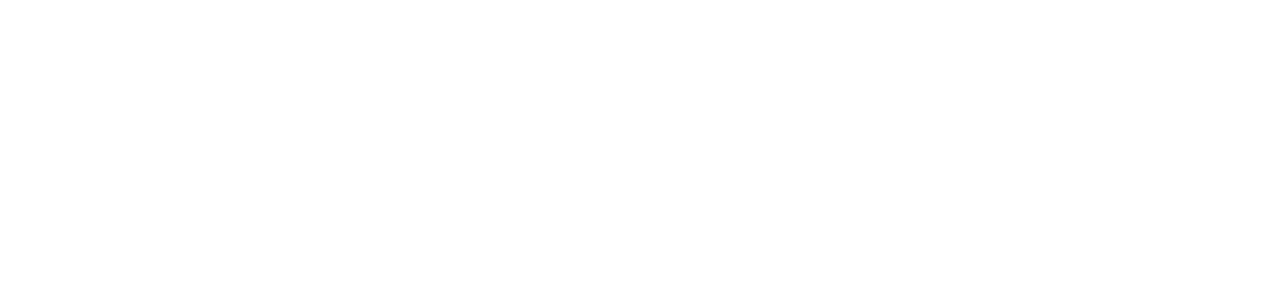
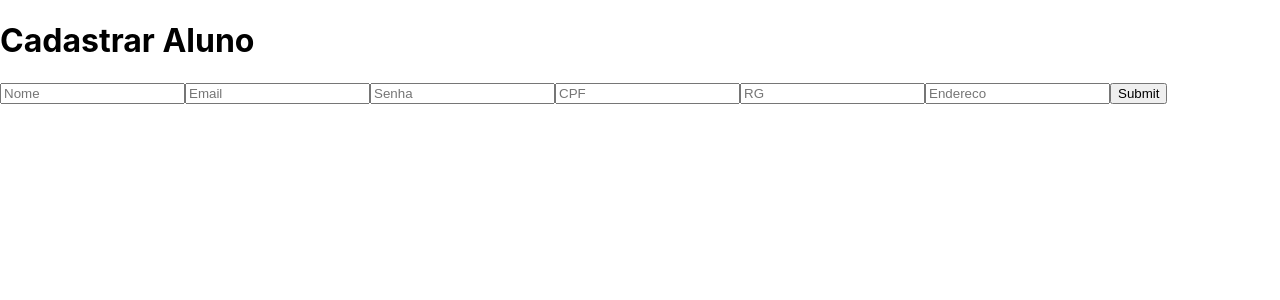
Before and after one commit to pedromos16/Sistema_de_Moeda_Estudantil_PUC_Minas, a React (Create React App) app in the folder Código/frontend/: page /cadastro/aluno in a window 1280 px wide. Before the commit this address had no page. Shown: the top 300 px of the page. Built offline with nearby package versions, Linux system fonts and the light colour scheme.

Commit message:
cadastrar aluno e empresa

```diff
--- a/Código/frontend/src/pages/Aluno/aluno.js
+++ b/Código/frontend/src/pages/Aluno/aluno.js
@@ -9,7 +9,7 @@
 
   useEffect(() => {
     api.get(`/aluno/mostrar/id/${id}`).then((res) => setAluno(res.data));
-  });
+  }, [id]);
 
   return (
     <>
--- /dev/null
+++ b/Código/frontend/src/pages/CadastrarAluno/cadastrarAluno.js
@@ -0,0 +1,83 @@
+import React from "react";
+import api from "../../api/service";
+
+export default function CadastrarAluno() {
+  const [formData, setFormData] = React.useState({
+    nome: "",
+    email: "",
+    senha: "",
+    cpf: "",
+    rg: "",
+    endereco: "",
+    saldo: 0,
+  });
+
+  function handleChange(event) {
+    const { name, value, type, checked } = event.target;
+    setFormData((prevFormData) => {
+      return {
+        ...prevFormData,
+        [name]: type === "checkbox" ? checked : value,
+      };
+    });
+  }
+
+  function handleSubmit(event) {
+    event.preventDefault();
+    api
+      .post("/aluno/cadastrar", formData)
+      .then((res) => (window.location.href = `/aluno/${res.data.id}`));
+    console.log(formData);
+  }
+
+  return (
+    <>
+      <h1>Cadastrar Aluno</h1>
+      <form onSubmit={handleSubmit}>
+        <input
+          type="text"
+          placeholder="Nome"
+          onChange={handleChange}
+          name="nome"
+          value={formData.nome}
+        />
+        <input
+          type="email"
+          placeholder="Email"
+          onChange={handleChange}
+          name="email"
+          value={formData.email}
+        />
+        <input
+          type="password"
+          placeholder="Senha"
+          onChange={handleChange}
+          name="senha"
+          value={formData.senha}
+        />
+        <input
+          type="text"
+          placeholder="CPF"
+          onChange={handleChange}
+          name="cpf"
+          value={formData.cpf}
+        />
+        <input
+          type="text"
+          placeholder="RG"
+          onChange={handleChange}
+          name="rg"
+          value={formData.rg}
+        />
+        <input
+          type="text"
+          placeholder="Endereco"
+          onChange={handleChange}
+          name="endereco"
+          value={formData.endereco}
+        />
+        <button>Submit</button>
+      </form>
+    </>
+  );
+}
--- /dev/null
+++ b/Código/frontend/src/pages/CadastrarEmpresa/cadastrarEmpresa.js
@@ -0,0 +1,43 @@
+import React from "react";
+import api from "../../api/service";
+
+export default function CadastrarEmpresa() {
+  const [formData, setFormData] = React.useState({
+    cnpj: "",
+    saldo: 0,
+  });
+
+  function handleChange(event) {
+    const { name, value, type, checked } = event.target;
+    setFormData((prevFormData) => {
+      return {
+        ...prevFormData,
+        [name]: type === "checkbox" ? checked : value,
+      };
+    });
+  }
+
+  function handleSubmit(event) {
+    event.preventDefault();
+    api
+      .post("/empresa/cadastrar", formData)
+      .then((res) => (window.location.href = `/empresa/${res.data.id}`));
+    console.log(formData);
+  }
+
+  return (
+    <>
+      <h1>Cadastrar Empresa</h1>
+      <form onSubmit={handleSubmit}>
+        <input
+          type="text"
+          placeholder="CNPJ"
+          onChange={handleChange}
+          name="cnpj"
+          value={formData.cnpj}
+        />
+        <button>Submit</button>
+      </form>
+    </>
+  );
+}
--- a/Código/frontend/src/pages/Empresa/empresa.js
+++ b/Código/frontend/src/pages/Empresa/empresa.js
@@ -9,7 +9,7 @@
 
   useEffect(() => {
     api.get(`api/empresa/mostrar/id/${id}`).then((res) => setEmpresa(res.data));
-  });
+  }, [id]);
 
   return (
     <>
--- a/Código/frontend/src/routes/routes.js
+++ b/Código/frontend/src/routes/routes.js
@@ -1,5 +1,7 @@
 import { BrowserRouter, Route, Routes } from "react-router-dom";
 import Aluno from "../pages/Aluno/aluno";
+import CadastrarAluno from "../pages/CadastrarAluno/cadastrarAluno";
+import CadastrarEmpresa from "../pages/CadastrarEmpresa/cadastrarEmpresa";
 import Empresa from "../pages/Empresa/empresa";
 import Lista from "../pages/Lista/lista";
 
@@ -14,6 +16,20 @@
     <Routes>
       <Route path="/empresa/:id" caseSensitive={false} element={<Empresa />} />
     </Routes>
+    <Routes>
+      <Route
+        path="/cadastro/aluno"
+        caseSensitive={false}
+        element={<CadastrarAluno />}
+      />
+    </Routes>
+    <Routes>
+      <Route
+        path="/cadastro/empresa"
+        caseSensitive={false}
+        element={<CadastrarEmpresa />}
+      />
+    </Routes>
   </BrowserRouter>
 );
 
```
Also changed, not shown: Código/frontend/src/pages/Cadastro/cadastro.js (deleted).
